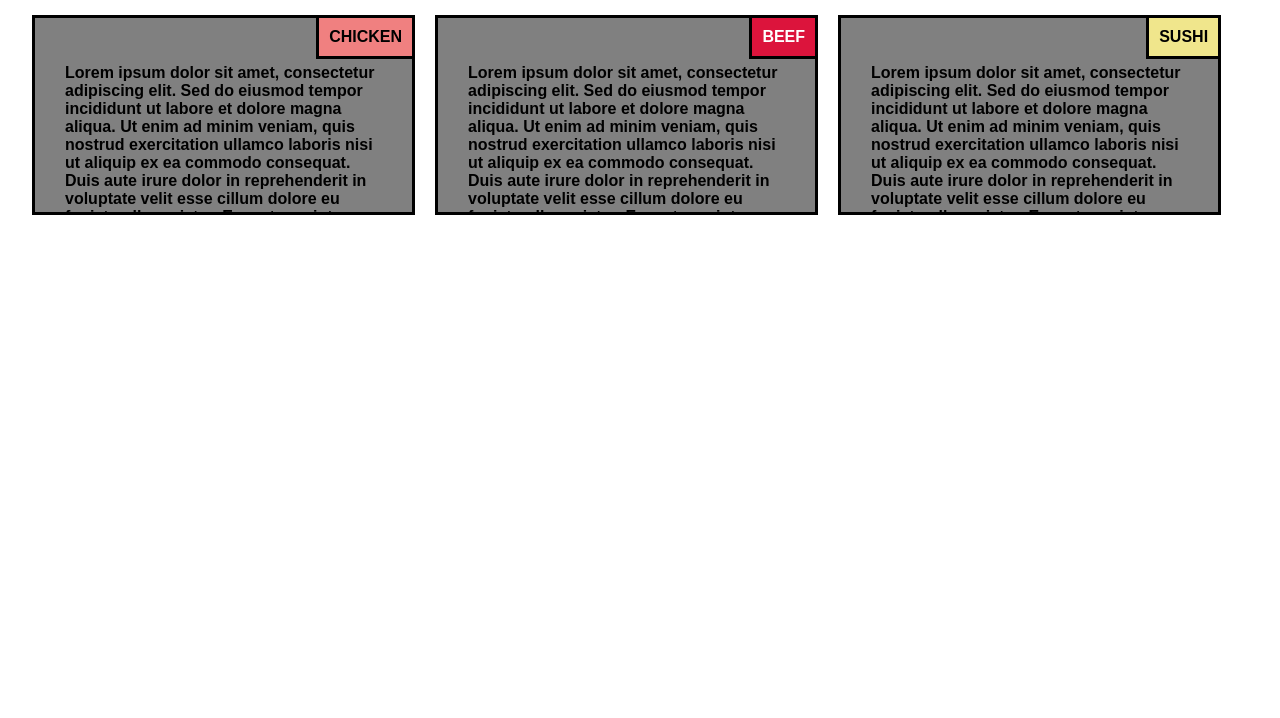
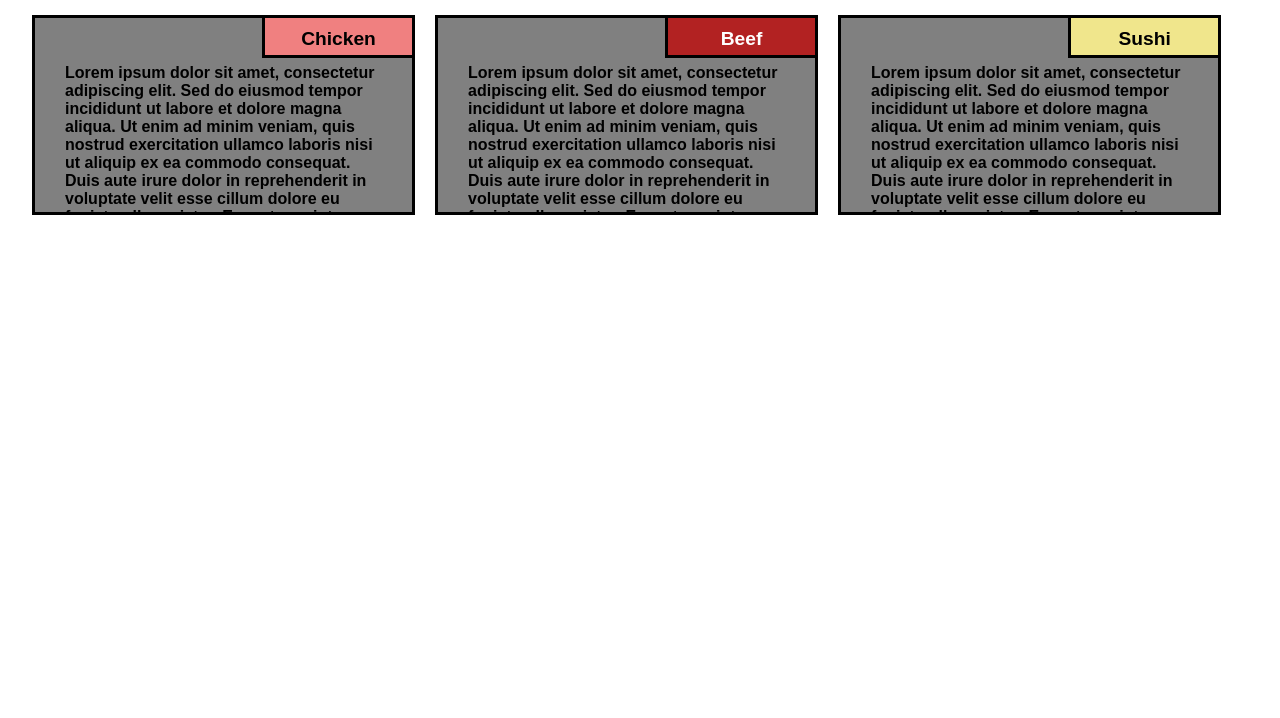
Before and after one commit to punyey/coursera-test, a plain HTML site: page index.html in a window 1280 px wide. Shown: the part 82-800 px from the top of the page. Drawn offline with Linux system fonts and the light colour scheme.

Commit message:
added finishing touches

```diff
--- a/index.html
+++ b/index.html
@@ -11,19 +11,19 @@
     <div class = "container">
         <div class = "foodBox">
             <div class = "foodTitle" id = "forChicken">
-                CHICKEN
+                Chicken
             </div>
             <p>Lorem ipsum dolor sit amet, consectetur adipiscing elit. Sed do eiusmod tempor incididunt ut labore et dolore magna aliqua. Ut enim ad minim veniam, quis nostrud exercitation ullamco laboris nisi ut aliquip ex ea commodo consequat. Duis aute irure dolor in reprehenderit in voluptate velit esse cillum dolore eu fugiat nulla pariatur. Excepteur sint occaecat cupidatat non proident, sunt in culpa qui officia deserunt mollit anim id est laborum.</p>
         </div>
         <div class = "foodBox">
             <div class = "foodTitle" id = "forBeef">
-                BEEF
+                Beef
             </div>
             <p>Lorem ipsum dolor sit amet, consectetur adipiscing elit. Sed do eiusmod tempor incididunt ut labore et dolore magna aliqua. Ut enim ad minim veniam, quis nostrud exercitation ullamco laboris nisi ut aliquip ex ea commodo consequat. Duis aute irure dolor in reprehenderit in voluptate velit esse cillum dolore eu fugiat nulla pariatur. Excepteur sint occaecat cupidatat non proident, sunt in culpa qui officia deserunt mollit anim id est laborum.</p>
         </div>
         <div class = "foodBox">
             <div class = "foodTitle" id = "forSushi">
-                SUSHI
+                Sushi
             </div>
             <p>Lorem ipsum dolor sit amet, consectetur adipiscing elit. Sed do eiusmod tempor incididunt ut labore et dolore magna aliqua. Ut enim ad minim veniam, quis nostrud exercitation ullamco laboris nisi ut aliquip ex ea commodo consequat. Duis aute irure dolor in reprehenderit in voluptate velit esse cillum dolore eu fugiat nulla pariatur. Excepteur sint occaecat cupidatat non proident, sunt in culpa qui officia deserunt mollit anim id est laborum.</p>
         </div>
--- a/styles.css
+++ b/styles.css
@@ -65,14 +65,18 @@ p{
     padding:10px;
     border-bottom:3px solid black;
     border-left:3px solid black;
-    font-weight: bold;
+    font-weight: bolder;
+    font-size: larger;
+    width:150px;
+    height:40px;
+    text-align: center;
 }
 #forChicken{
     background-color: lightcoral;
     color: black;
 }
 #forBeef{
-    background-color:crimson;
+    background-color:firebrick;
     color:white;
 }
 #forSushi{
```
